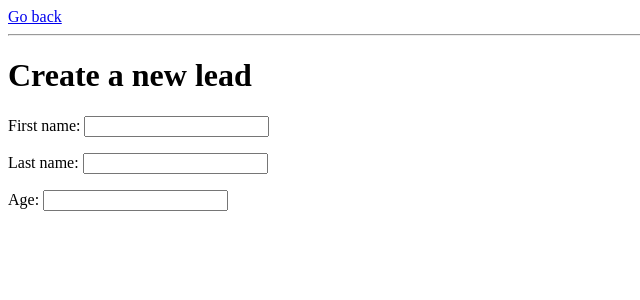
After one commit to atkhamov/pet_crm_project, a Django app: template leads/templates/leads/lead_create.html in a window 1280 px wide. The commit adds this page. Shown: the top 300 px of the page, without its empty margins (0-640 px from the left). Run offline with Django 3.2, Linux system fonts and the light colour scheme; the template is opened without the code that fills it: values that come from a table or form of the project are taken from there, others are empty.

Commit message:
lead_create.html add and some minor updates

```diff
--- /dev/null
+++ b/leads/forms.py
@@ -0,0 +1,7 @@
+from django import forms
+
+
+class LeadForm(forms.Form):
+    first_name = forms.CharField()
+    last_name = forms.CharField()
+    age = forms.IntegerField(min_value=0)
--- /dev/null
+++ b/leads/templates/leads/lead_create.html
@@ -0,0 +1,14 @@
+<!DOCTYPE html>
+<html lang="en">
+<head>
+    <meta charset="UTF-8">
+    <title>Create Lead</title>
+
+</head>
+<body>
+    <a href="/leads">Go back</a>
+    <hr/>
+    <h1>Create a new lead</h1>
+    {{ form.as_p }}
+</body>
+</html>
--- a/leads/templates/leads/lead_detail.html
+++ b/leads/templates/leads/lead_detail.html
@@ -16,7 +16,9 @@
     </style>
 </head>
 <body>
+    <a href="/leads">Go back</a>
+    <hr/>
     <h1>Details of {{ lead.first_name}}</h1>
-
+    <p>This person's age: {{lead.age}}</p>
 </body>
 </html>
--- a/leads/urls.py
+++ b/leads/urls.py
@@ -1,9 +1,10 @@
 from django.urls import path
-from .views import lead_list, lead_detail
+from .views import lead_list, lead_detail, lead_create
 
 app_name = "leads"
 
 urlpatterns = [
     path('', lead_list),
-    path('<pk>/', lead_detail)
+    path('<int:pk>/', lead_detail),
+    path('create/', lead_create)
 ]
```
Also changed, not shown: leads/views.py (+8 -0 lines).
